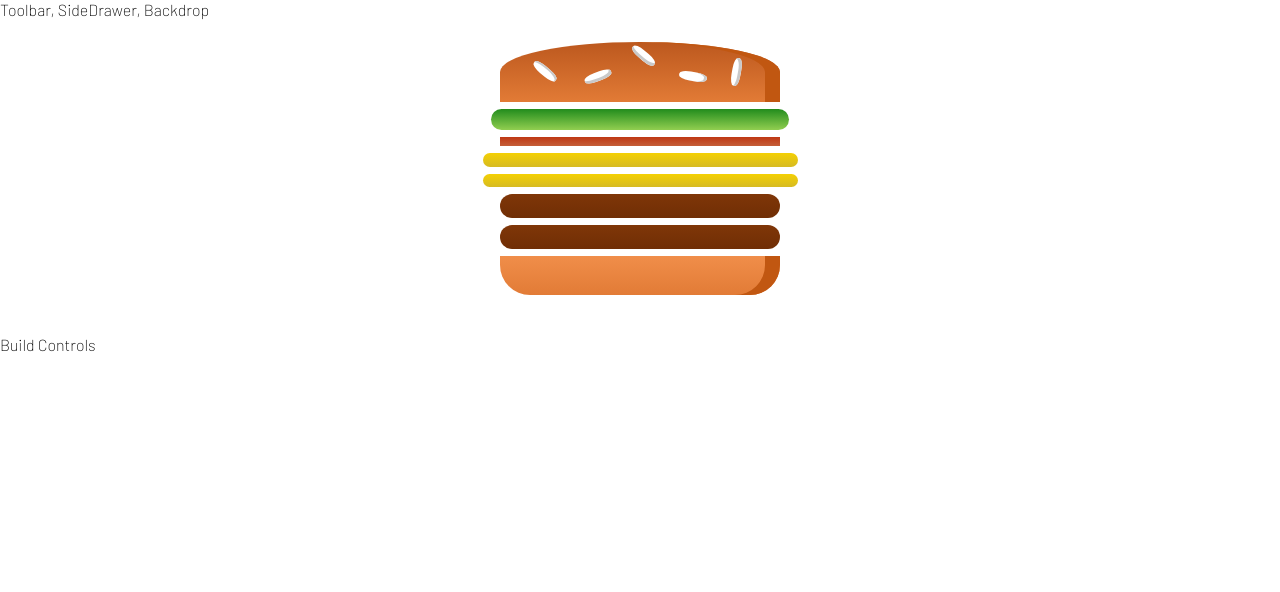
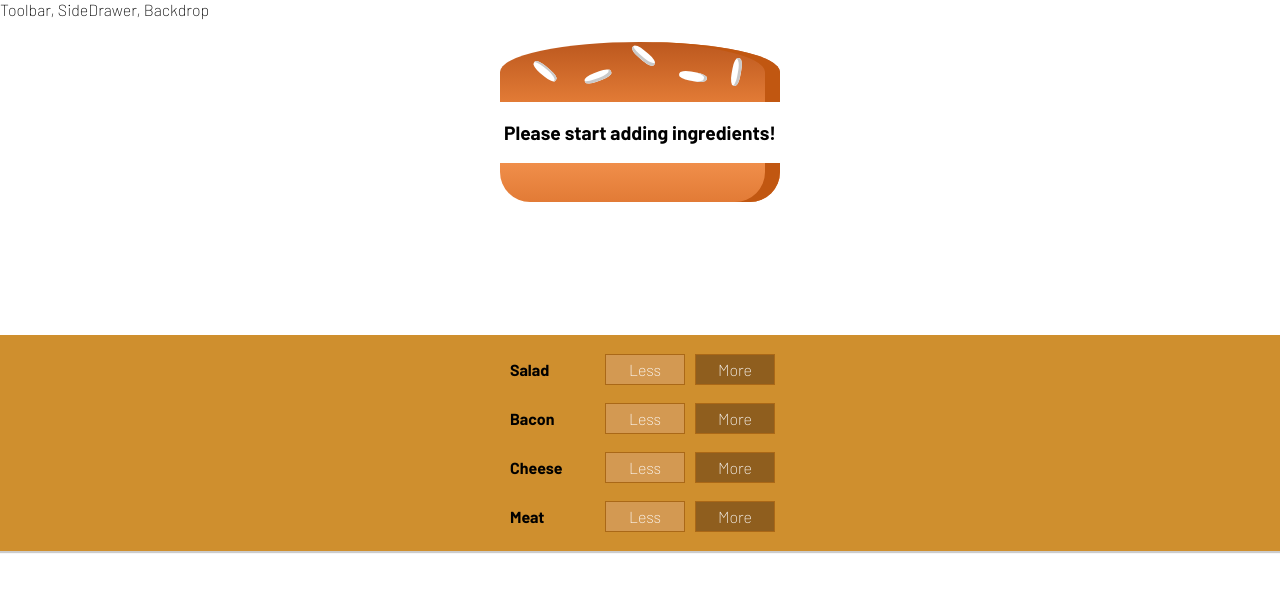
Before and after one commit to airazabal92/burger, a React (Create React App) app: page / in a window 1280 px wide. Shown: the top 592 px of the page. Built offline with nearby package versions, Linux system fonts and the light colour scheme.

Commit message:
Added build controls and styling

```diff
--- /dev/null
+++ b/src/components/Burger/BuildControls/BuildControl/BuildControl.js
@@ -0,0 +1,12 @@
+import React from "react";
+import classes from "./BuildControl.module.css";
+
+const buildControl = (props) => (
+  <div className={classes.BuildControl}>
+    <div className={classes.Label}>{props.label}</div>
+    <button className={classes.Less}>Less</button>
+    <button className={classes.More}>More</button>
+  </div>
+);
+
+export default buildControl;
--- /dev/null
+++ b/src/components/Burger/BuildControls/BuildControl/BuildControl.module.css
@@ -0,0 +1,58 @@
+.BuildControl {
+  display: flex;
+  justify-content: space-between;
+  align-items: center;
+  margin: 5px 0;
+}
+
+.BuildControl button {
+  display: block;
+  font: inherit;
+  padding: 5px;
+  margin: 0 5px;
+  width: 80px;
+  border: 1px solid #aa6817;
+  cursor: pointer;
+  outline: none;
+}
+
+.BuildControl button:disabled {
+  background-color: #ac9980;
+  border: 1px solid #7e7365;
+  color: #ccc;
+  cursor: default;
+}
+
+.BuildControl button:hover:disabled {
+  background-color: #ac9980;
+  color: #ccc;
+  cursor: not-allowed;
+}
+
+.Label {
+  padding: 10px;
+  font-weight: bold;
+  width: 80px;
+}
+
+.BuildControl .Less {
+  background-color: #d39952;
+  color: white;
+}
+
+.BuildControl .More {
+  background-color: #8f5e1e;
+  color: white;
+}
+
+.BuildControl .Less:hover,
+.BuildControl .Less:active {
+  background-color: #daa972;
+  color: white;
+}
+
+.BuildControl .More:hover,
+.BuildControl .More:active {
+  background-color: #99703f;
+  color: white;
+}
--- /dev/null
+++ b/src/components/Burger/BuildControls/BuildControls.js
@@ -0,0 +1,20 @@
+import React from "react";
+import classes from "./BuildControls.module.css";
+import BuildControl from "./BuildControl/BuildControl";
+
+const controls = [
+  { label: "Salad", type: "salad" },
+  { label: "Bacon", type: "bacon" },
+  { label: "Cheese", type: "cheese" },
+  { label: "Meat", type: "meat" }
+];
+
+const buildControls = (props) => (
+  <div className={classes.BuildControls}>
+    {controls.map((ctrl) => (
+      <BuildControl key={ctrl} label={ctrl.label}></BuildControl>
+    ))}
+  </div>
+);
+
+export default buildControls;
--- /dev/null
+++ b/src/components/Burger/BuildControls/BuildControls.module.css
@@ -0,0 +1,10 @@
+.BuildControls {
+  width: 100%;
+  background-color: #cf8f2e;
+  display: flex;
+  flex-flow: column;
+  align-items: center;
+  box-shadow: 0 2px 1px #ccc;
+  margin: auto;
+  padding: 10px 0;
+}
--- a/src/components/Burger/Burger.js
+++ b/src/components/Burger/Burger.js
@@ -4,11 +4,23 @@
 
 const burger = (props) => {
   // Turn object of key value pairs into an array
-  const transformedIng = Object.keys(props.ingredients).map((igKey) => {
-    return [...Array(props.ingredients[igKey])].map((_, i) => {
-      return <BurgerIngredient key={igKey + i} type={igKey}></BurgerIngredient>;
-    });
-  });
+  let transformedIng = Object.keys(props.ingredients)
+    .map((igKey) => {
+      return [...Array(props.ingredients[igKey])].map((_, i) => {
+        return (
+          <BurgerIngredient key={igKey + i} type={igKey}></BurgerIngredient>
+        );
+      });
+    })
+    .reduce((arr, el) => {
+      return arr.concat(el);
+    }, []);
+
+  if (transformedIng.length === 0) {
+    transformedIng = <p>Please start adding ingredients!</p>;
+  }
+
+  console.log(transformedIng);
 
   return (
     <div className={classes.Burger}>
--- a/src/containers/BurgerBuilder/BurgerBuilder.js
+++ b/src/containers/BurgerBuilder/BurgerBuilder.js
@@ -1,15 +1,16 @@
 import React, { Component } from "react";
 import Burger from "../../components/Burger/Burger";
+import BuildControls from "../../components/Burger/BuildControls/BuildControls";
 
 import Aux from "../../hoc/Aux";
 
 class BurgerBuilder extends Component {
   state = {
     ingredients: {
-      salad: 1,
-      bacon: 1,
-      cheese: 2,
-      meat: 2
+      salad: 0,
+      bacon: 0,
+      cheese: 0,
+      meat: 0
     }
   };
 
@@ -17,7 +18,7 @@
     return (
       <Aux>
         <Burger ingredients={this.state.ingredients}></Burger>
-        <div>Build Controls</div>
+        <BuildControls></BuildControls>
       </Aux>
     );
   }
```
Also changed, not shown: 1 other file (tests, documents, lock files or other folders).
